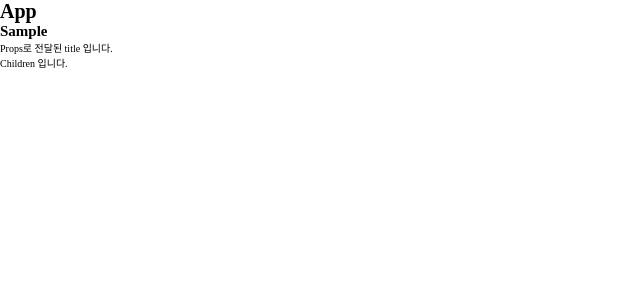
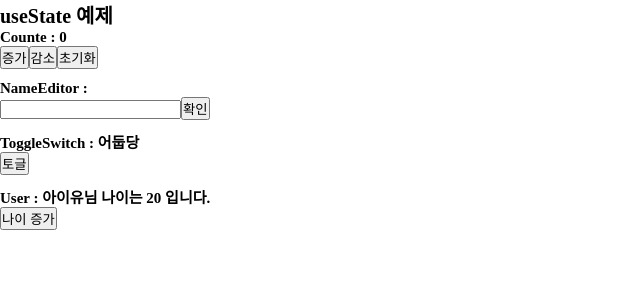
Before and after one commit to maintainline/til_react_cra_ts, a React (Create React App) app: page / in a window 1280 px wide. Shown: the top 300 px of the page, without its empty margins (0-640 px from the left). Built offline with nearby package versions, Linux system fonts and the light colour scheme.

Commit message:
[docs] useState의 이해

```diff
--- a/src/App.tsx
+++ b/src/App.tsx
@@ -1,39 +1,18 @@
-type DemoProps = {
-  name: string;
-  age: string;
-};
-const Demo = ({ name, age }: DemoProps): JSX.Element => {
+import Counter from './components/Counter';
+import NameEditor from './components/NameEditor';
+import ToggleSwitch from './components/ToggleSwitch';
+import User from './components/User';
+
+function App(): JSX.Element {
   return (
     <div>
-      {name}이고,{age}살이에오
+      <h1>useState 예제</h1>
+      <Counter />
+      <NameEditor />
+      <ToggleSwitch />
+      <User />
     </div>
   );
-};
-
-type SampleProps = {
-  children?: React.ReactNode;
-  title: string;
-};
-
-const Sample = ({ children, title }: SampleProps): JSX.Element => {
-  return (
-    <div>
-      <h2>Sample</h2>
-      <div>{title}</div>
-      <div>{children}</div>
-    </div>
-  );
-};
-
-const App = (): JSX.Element => {
-  return (
-    <div>
-      <h1>App</h1>
-      <Sample title="Props로 전달된 title 입니다.">
-        <p>Children 입니다.</p>
-      </Sample>
-    </div>
-  );
-};
+}
 
 export default App;
--- /dev/null
+++ b/src/components/Counter.tsx
@@ -0,0 +1,41 @@
+import { useState } from 'react';
+
+// 2번 이상 반복되고, 가독성이 떨어지는 타입추론  : () => void
+//1. 타입으로 정의해 보기
+type VoidFunction = () => void;
+type JSXElement = () => JSX.Element;
+
+//2. interface로 정의해 보자.
+interface IVoidFunction {
+  (): void;
+}
+interface IJSXElement {
+  (): JSX.Element;
+}
+
+const Counter: IJSXElement | JSXElement = () => {
+  //ts
+  const [count, setCount] = useState<number>(0);
+
+  const handleAdd: IVoidFunction | VoidFunction = () => {
+    setCount(count + 1);
+  };
+  const handleMinus: IVoidFunction | VoidFunction = () => {
+    setCount(count - 1);
+  };
+  const handleReset: IVoidFunction | VoidFunction = () => {
+    setCount(0);
+  };
+
+  //tsx
+  return (
+    <div>
+      <h2>Counte : {count}</h2>
+      <button onClick={handleAdd}>증가</button>
+      <button onClick={handleMinus}>감소</button>
+      <button onClick={handleReset}>초기화</button>
+    </div>
+  );
+};
+
+export default Counter;
--- /dev/null
+++ b/src/components/NameEditor.tsx
@@ -0,0 +1,45 @@
+import { ChangeEvent, MouseEvent, useState } from 'react';
+
+//1. type 으로 함수 리턴형을 생성해 보자.
+type JSXElement = () => JSX.Element;
+type ChangeEventInput = (e: ChangeEvent<HTMLInputElement>) => void;
+type ClickEventButton = (e: MouseEvent<HTMLButtonElement>) => void;
+
+type MainType = string;
+
+//2. interface로 만들어보기
+interface IJSXElement {
+  (): JSX.Element;
+}
+interface IChangeEventInput {
+  (e: ChangeEvent<HTMLInputElement>): void;
+}
+interface IClickEventButton {
+  (e: MouseEvent<HTMLButtonElement>): void;
+}
+
+const NameEditor: JSXElement | IJSXElement = () => {
+  // ts 자리
+  const [name, setName] = useState<MainType>('');
+
+  const handleName: ChangeEventInput | IChangeEventInput = e => {
+    setName(e.target.value);
+  };
+  const handleClick: ClickEventButton | IClickEventButton = e => {
+    console.log('클릭');
+    setName('');
+  };
+  // tsx 자리
+  return (
+    <div>
+      <br />
+      <h2>NameEditor : {name}</h2>
+      <div>
+        <input type="text" value={name} onChange={e => handleName(e)} />
+        <button onClick={e => handleClick(e)}>확인</button>
+      </div>
+    </div>
+  );
+};
+
+export default NameEditor;
--- /dev/null
+++ b/src/components/ToggleSwitch.tsx
@@ -0,0 +1,33 @@
+import { useState } from 'react';
+// type 정의하기
+type JSXElement = () => JSX.Element;
+type ClickEvent = () => void;
+type MainType = boolean;
+
+// interface 정의하기
+interface IJSXElement {
+  (): JSX.Element;
+}
+interface IClickEvent {
+  (): void;
+}
+
+const ToggleSwitch: JSXElement | IJSXElement = () => {
+  //ts
+  const [isOn, setIsOn] = useState<MainType>(false);
+  const handleClick: ClickEvent | IClickEvent = () => {
+    setIsOn(!isOn);
+  };
+  //tsx
+  return (
+    <div>
+      <br />
+      <h2>ToggleSwitch : {isOn ? '밝당' : '어둡당'}</h2>
+      <div>
+        <button onClick={handleClick}>토글</button>
+      </div>
+    </div>
+  );
+};
+
+export default ToggleSwitch;
--- /dev/null
+++ b/src/components/User.tsx
@@ -0,0 +1,34 @@
+import { useState } from 'react';
+//type 정의하기
+type UserType = { age: number; name: string };
+type ClickEvent = () => void;
+//interface 정의하기
+interface IUser {
+  age: number;
+  name: string;
+}
+interface IClickEvent {
+  (): void;
+}
+
+const User = (): JSX.Element => {
+  //ts
+  const [user, setUser] = useState<UserType | IUser>({ name: '아이유', age: 20 });
+  const handleClick: ClickEvent | IClickEvent = () => {
+    setUser({ ...user, age: user.age + 1 });
+  };
+  //tsx
+  return (
+    <div>
+      <br />
+      <h2>
+        User : {user.name}님 나이는 {user.age} 입니다.
+      </h2>
+      <div>
+        <button onClick={handleClick}>나이 증가 </button>
+      </div>
+    </div>
+  );
+};
+
+export default User;
```
Also changed, not shown: 1 other file (tests, documents, lock files or other folders).
